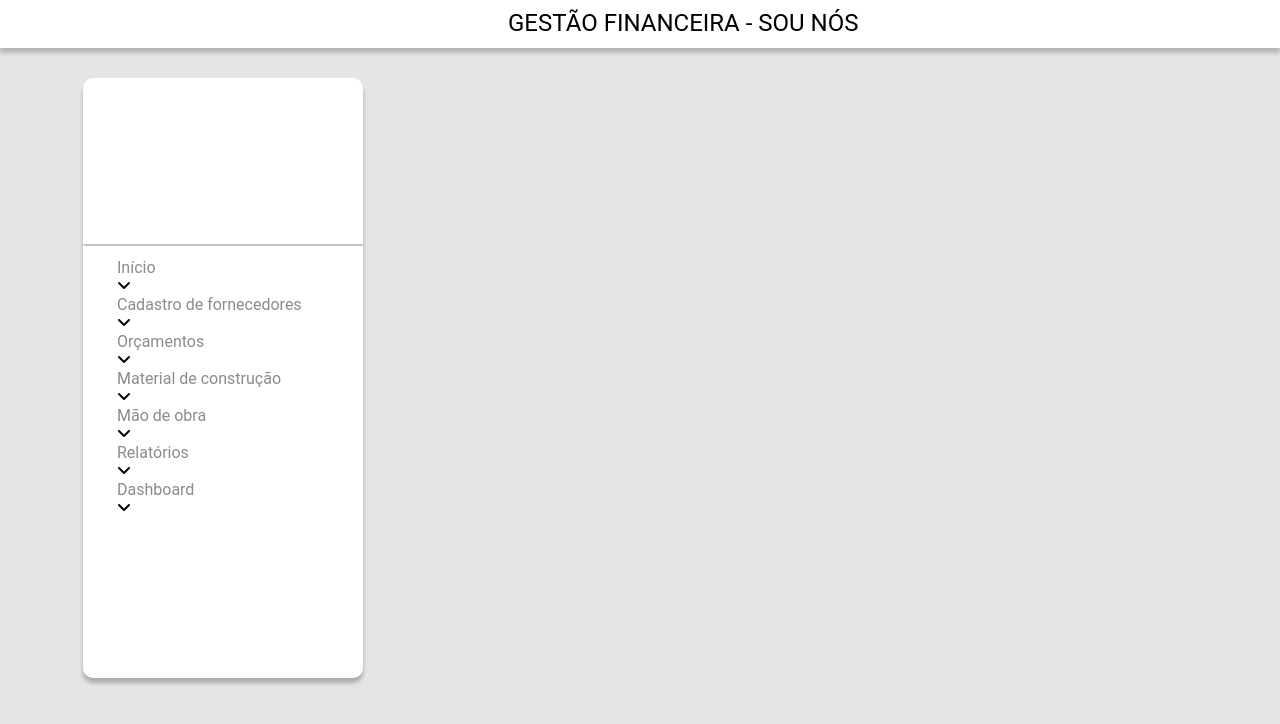
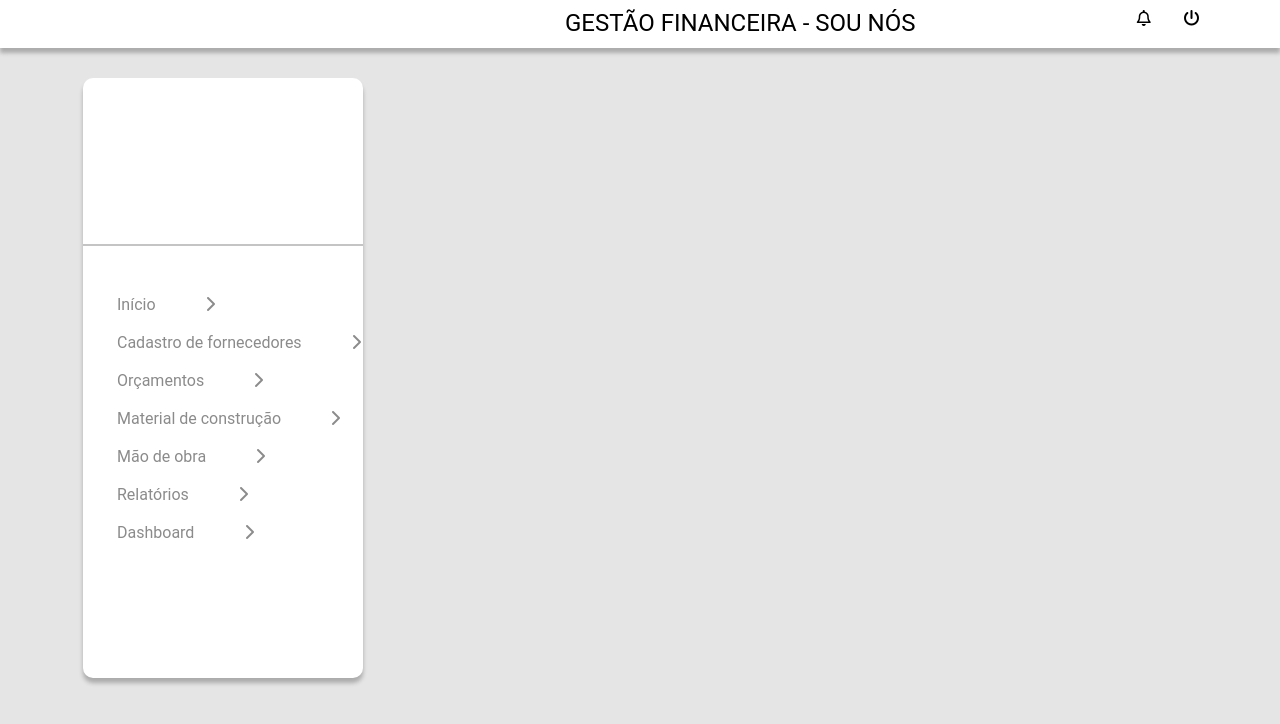
Before and after one commit to ClodoaldoJr/Projeto-Sounos, a plain HTML site: page index.html in a window 1280 px wide. Drawn offline with Linux system fonts and the light colour scheme.

Commit message:
alteração do projeto
projeto alterado

```diff
--- a/css/sounos.css
+++ b/css/sounos.css
@@ -8,27 +8,42 @@ body {
     background: #E5E5E5;
 }
 
+.menutopo {
+position: absolute;
+width: 100%;
+height: 50px;
+left: 0px;
+top: -2px;
+background: #FFFFFF;
+box-shadow: 0px 5px 4px rgba(0, 0, 0, 0.25);
+}
+
 .site-title {
 position: absolute;
-    width: 511px;
+width: 367px;
 height: 28px;
-    left: 508px;
+left: 565px;
 top: 9px;
 font-family: Roboto;
 font-style: normal;
 font-weight: normal;
 font-size: 24px;
 line-height: 28px;
+}
 
+.logar-deslogar {
+position: absolute;
+left: 92.46%;
+right: 6.08%;
+top: 1.28%;
+bottom: 95.36%;
 }
-.menusuperior {
+
+.alerta {
 position: absolute;
-    width: 100%;
-    height: 50px;
-    left: 0px;
-    top: -2px;
-    background: #FFFFFF;
-    box-shadow: 0px 5px 4px rgba(54, 40, 40, 0.26);
+left: 88.8%;
+right: 10px;
+top: 10px;
 }
 
 .sideleft {
@@ -41,43 +56,41 @@ body {
 box-shadow: 0px 5px 4px rgba(0, 0, 0, 0.25);
 border-radius: 10px;
 }
-/*Line 3 junto do menu lateral*/
-.menulateral {
+
+.line3 {
 position: absolute;
-    width: 280px;
-    height: 431px;
-    left: 83px;
-    top: 247px;
-    background: #FFFFFF;
-    border-radius: 10px;
 width: 280px;
 height: 0px;
 left: 83px;
 top: 244px;
-    border: 1px solid #C4C4C4
+border: 1px solid #C4C4C4;
 }
 
-.menu {
+.menulateral {
 position: absolute;
 height: 21px;
 left: 117px;
-    top: 258px;
-}
-
-.menu li {
-    list-style: none;
-}
-
-.menu a {
+top: 295px;
 font-family: Roboto;
 font-style: normal;
 font-weight: normal;
 font-size: 16px;
 line-height: 19px;
-    color: #8B8B8B;
-
 }
 
-a {
+.menulateral a {
     text-decoration: none;
+    color: #8B8B8B;
 }
+
+.menulateral li {
+    list-style: none;
+}
+
+.menulateral i {
+position: relative;
+left: 23%;
+top: 60%;
+color:  #8B8B8B;
+transform: matrix(0, 1, 1, 0, 0, 0);
+}
--- a/index.html
+++ b/index.html
@@ -9,30 +9,44 @@
     </head>
     <body>
 
-        <div class="menusuperior">
+        <header>
+            <div class="menutopo">
             </div>
             <div>
                 <h1 class="site-title">GESTÃO FINANCEIRA - SOU NÓS</h1>
             </div>
+            <div class="logo">
+
+            </div>
+            <div class="logar-deslogar">
+                <i class="fas fa-power-off"></i>
+            </div>
+            <div class="alerta">
+                <i class="far fa-bell"></i>
+            </div>
+        </header>
+        <section>
             <div class="sideleft">
             </div>
-        <div class="menulateral">
+            <div class="line3">
             </div>
+            <div>
+                <nav class="menulateral">
+                    <ul>
+                        <li><a href="#">Início</a><i class="fas fa-chevron-down"></i></li><br>
+                        <li><a href="#">Cadastro de fornecedores</a><i class="fas fa-chevron-down"></i></li><br>
+                        <li><a href="#">Orçamentos</a><i class="fas fa-chevron-down"></i></li><br>
+                        <li><a href="#">Material de construção</a><i class="fas fa-chevron-down"></i></li><br>
+                        <li><a href="#">Mão de obra</a><i class="fas fa-chevron-down"></i></li><br>
+                        <li><a href="#">Relatórios</a><i class="fas fa-chevron-down"></i></li><br>
+                        <li><a href="#">Dashboard</a><i class="fas fa-chevron-down"></i></li><br>
+                    </ul>
+                    <div class="seta">
 
-        <header>
-            <ul>
-            <nav class="menu">
-                <li><a href="#">Início</a></li><i class="fas fa-angle-down"></i><br>
-                <li><a href="#">Cadastro de fornecedores</a></li><i class="fas fa-angle-down"></i><br>
-                <li><a href="#">Orçamentos</a></li><i class="fas fa-angle-down"></i><br>
-                <li><a href="#">Material de construção</a></li><i class="fas fa-angle-down"></i><br>
-                <li><a href="#">Mão de obra</a></li><i class="fas fa-angle-down"></i><br>
-                <li><a href="#">Relatórios</a></li><i class="fas fa-angle-down"></i><br>
-                <li><a href="#">Dashboard</a></li><i class="fas fa-angle-down"></i><br>
-
-            </ul>
+                    </div>
                 </nav>
-        </header>
+            </div>
+        </section>
 
     </body>
 </html>
```
Lines whose indentation alone changed are shown as unchanged.
